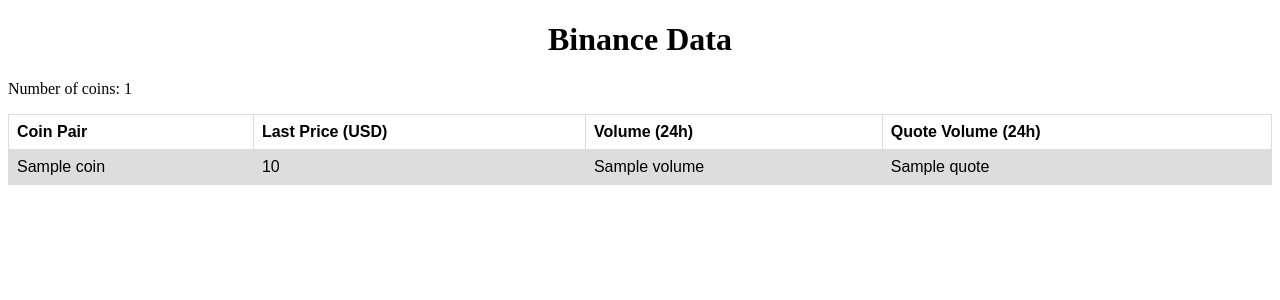
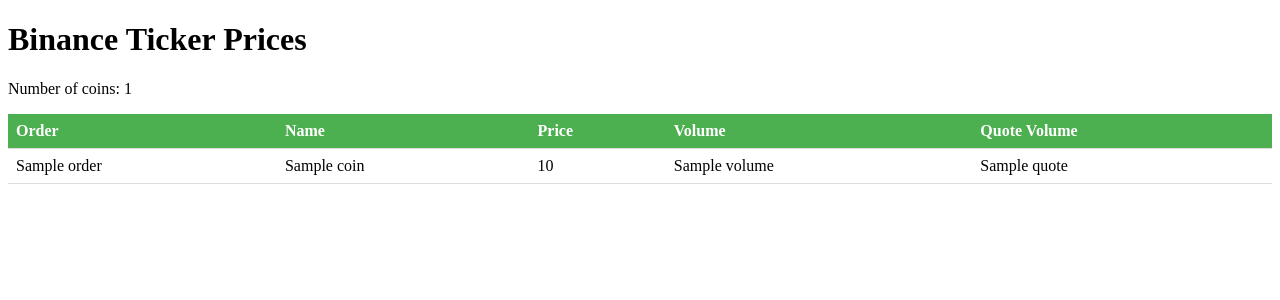
Before and after one commit to alaminizaan100/webprice, a Flask app: template templates/index.html in a window 1280 px wide. Shown: the top 300 px of the page. Run offline with Flask 2, Linux system fonts and the light colour scheme; the template is opened without the code that fills it: most values are stand-ins (such as "Sample title", 1, 10 or a date in 2020).

Commit message:
Update index.html

```diff
--- a/templates/index.html
+++ b/templates/index.html
@@ -1,45 +1,42 @@
 <!DOCTYPE html>
 <html>
 <head>
-	<title>Binance Data</title>
+  <title>Binance Ticker Prices</title>
   <style>
+    /* Add some basic styling */
     table {
-			font-family: arial, sans-serif;
       border-collapse: collapse;
       width: 100%;
     }
-
-		td, th {
-			border: 1px solid #dddddd;
+    th, td {
+      padding: 8px;
       text-align: left;
-			padding: 8px;
+      border-bottom: 1px solid #ddd;
     }
-
-		tr:nth-child(even) {
-			background-color: #dddddd;
-		}
-
-		h1 {
-			text-align: center;
+    th {
+      background-color: #4CAF50;
+      color: white;
     }
   </style>
 </head>
 <body>
-	<h1>Binance Data</h1>
+  <h1>Binance Ticker Prices</h1>
   <p>Number of coins: {{ num_coins }}</p>
   <table>
     <tr>
-			<th>Coin Pair</th>
-			<th>Last Price (USD)</th>
-			<th>Volume (24h)</th>
-			<th>Quote Volume (24h)</th>
+      <th>Order</th>
+      <th>Name</th>
+      <th>Price</th>
+      <th>Volume</th>
+      <th>Quote Volume</th>
     </tr>
-		{% for coin, data in coins.items() %}
+    {% for coin in coins %}
     <tr>
-			<td>{{ coin }}</td>
-			<td>{{ data['price'] }}</td>
-			<td>{{ data['volume'] }}</td>
-			<td>{{ data['quote'] }}</td>
+      <td>{{ coin['order'] }}</td>
+      <td>{{ coin['name'] }}</td>
+      <td>{{ coin['price'] }}</td>
+      <td>{{ coin['volume'] }}</td>
+      <td>{{ coin['quote'] }}</td>
     </tr>
     {% endfor %}
   </table>
```
Lines whose indentation alone changed are shown as unchanged.
